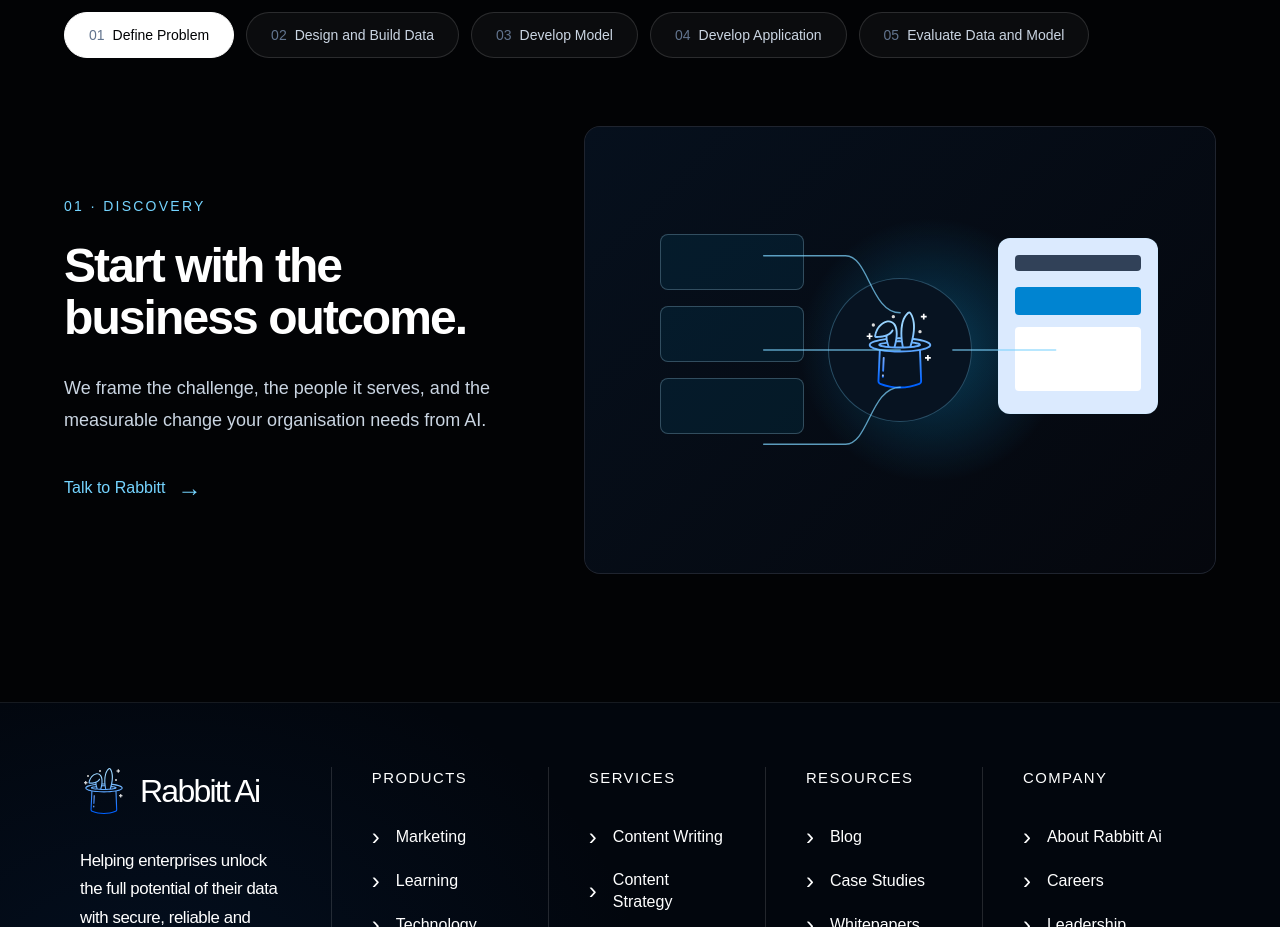
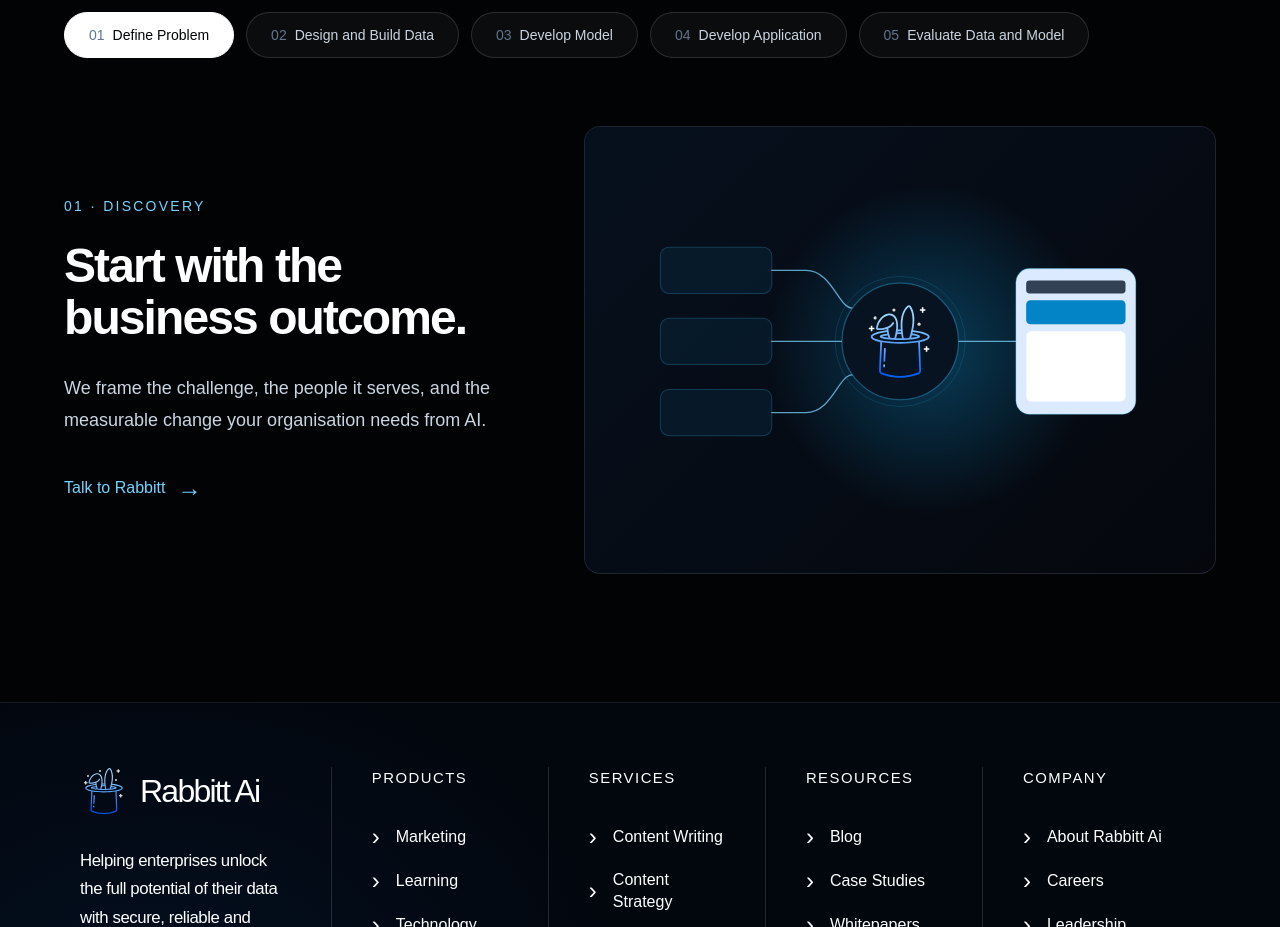
Before and after one commit to arpanmehta05/rabbitt_ai_website, a Next.js app: page / in a window 1280 px wide. Shown: the part 1200-2127 px from the top of the page. Built offline with nearby package versions, Linux system fonts and the light colour scheme.

Commit message:
feat: fix Discovery visual line connections and alignment

```diff
--- a/components/LlmAdoptionJourney.tsx
+++ b/components/LlmAdoptionJourney.tsx
@@ -93,7 +93,103 @@
 }
 
 function DiscoveryVisual() {
-  return <div className="h-full bg-[radial-gradient(circle_at_55%_50%,rgba(14,165,233,0.32),transparent_32%),linear-gradient(135deg,#06101d,#05070d)]"><div className="absolute left-[12%] top-[24%] space-y-4">{[0, 1, 2].map((item) => <div key={item} className="h-14 w-36 rounded-lg border border-sky-200/25 bg-sky-400/[0.08]" />)}</div><div className="absolute right-[9%] top-[25%] h-44 w-40 rounded-xl border border-sky-200/25 bg-[#dbeafe] p-4"><span className="block h-4 w-full rounded bg-slate-700" /><span className="mt-4 block h-7 rounded bg-sky-600" /><span className="mt-3 block h-16 rounded bg-white" /></div><div className="absolute left-1/2 top-1/2 flex h-36 w-36 -translate-x-1/2 -translate-y-1/2 items-center justify-center rounded-full border border-sky-300/30 bg-[#071321]"><Image src="/logo.svg" alt="Rabbitt AI" width={76} height={76} className="h-20 w-20 object-contain" /></div><svg className="absolute inset-0 h-full w-full" viewBox="0 0 600 360" preserveAspectRatio="none"><path d="M170 104H248C270 104 272 150 300 150M170 180H300M170 256H248C270 256 272 210 300 210M350 180H448" fill="none" stroke="rgba(125,211,252,.72)" strokeWidth="1.2" strokeLinecap="round" /></svg></div>;
+  return (
+    <div className="relative flex h-full w-full items-center justify-center bg-[radial-gradient(circle_at_55%_50%,rgba(14,165,233,0.32),transparent_40%),linear-gradient(135deg,#06101d,#05070d)] p-4 sm:p-6">
+      <svg
+        className="h-full w-full max-h-[380px] max-w-[680px]"
+        viewBox="0 0 680 380"
+        fill="none"
+        xmlns="http://www.w3.org/2000/svg"
+      >
+        {/* Left Input Cards */}
+        <g>
+          <rect
+            x="60"
+            y="70"
+            width="130"
+            height="54"
+            rx="10"
+            fill="rgba(14,165,233,0.08)"
+            stroke="rgba(56,189,248,0.25)"
+            strokeWidth="1.2"
+          />
+          <rect
+            x="60"
+            y="153"
+            width="130"
+            height="54"
+            rx="10"
+            fill="rgba(14,165,233,0.08)"
+            stroke="rgba(56,189,248,0.25)"
+            strokeWidth="1.2"
+          />
+          <rect
+            x="60"
+            y="236"
+            width="130"
+            height="54"
+            rx="10"
+            fill="rgba(14,165,233,0.08)"
+            stroke="rgba(56,189,248,0.25)"
+            strokeWidth="1.2"
+          />
+        </g>
+
+        {/* Connecting Lines */}
+        <g stroke="rgba(125,211,252,0.75)" strokeWidth="1.5" strokeLinecap="round" fill="none">
+          <path d="M 190 97 H 230 C 260 97 268 141 284 141" />
+          <path d="M 190 180 H 272" />
+          <path d="M 190 263 H 230 C 260 263 268 219 284 219" />
+          <path d="M 408 180 H 475" />
+        </g>
+
+        {/* Center Outer Ring */}
+        <circle
+          cx="340"
+          cy="180"
+          r="76"
+          fill="none"
+          stroke="rgba(56,189,248,0.18)"
+          strokeWidth="1"
+        />
+        {/* Center Main Circle */}
+        <circle
+          cx="340"
+          cy="180"
+          r="68"
+          fill="#071321"
+          stroke="rgba(56,189,248,0.35)"
+          strokeWidth="1.5"
+        />
+        {/* Center Logo */}
+        <image
+          href="/logo.svg"
+          x="296"
+          y="136"
+          width="88"
+          height="88"
+          preserveAspectRatio="xMidYMid meet"
+        />
+
+        {/* Right Output Preview Card */}
+        <g>
+          <rect
+            x="475"
+            y="95"
+            width="140"
+            height="170"
+            rx="16"
+            fill="#dbeafe"
+            stroke="rgba(56,189,248,0.3)"
+            strokeWidth="1.2"
+          />
+          <rect x="487" y="109" width="116" height="15" rx="4" fill="#334155" />
+          <rect x="487" y="132" width="116" height="28" rx="5" fill="#0284c7" />
+          <rect x="487" y="168" width="116" height="82" rx="6" fill="#ffffff" />
+        </g>
+      </svg>
+    </div>
+  );
 }
 
 function DataVisual() {
```
